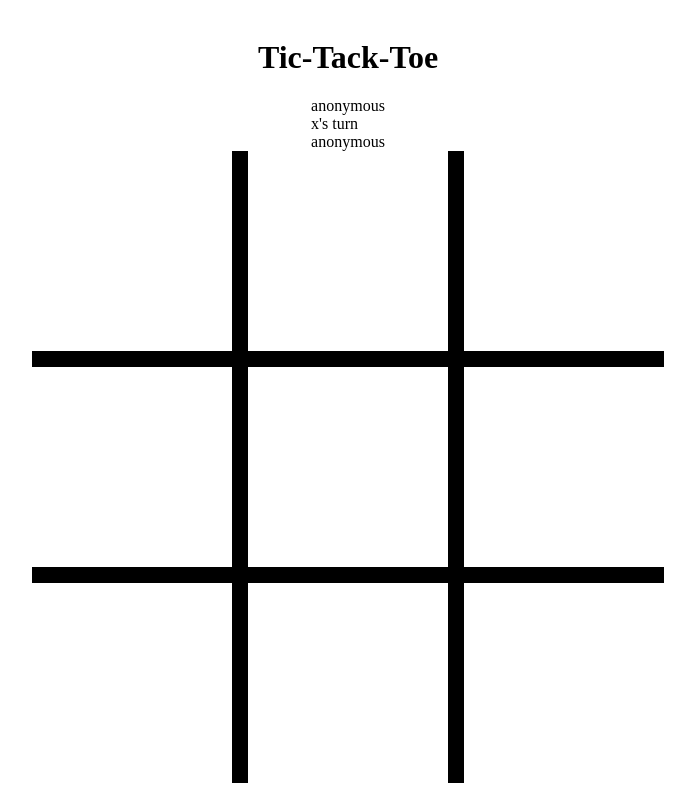
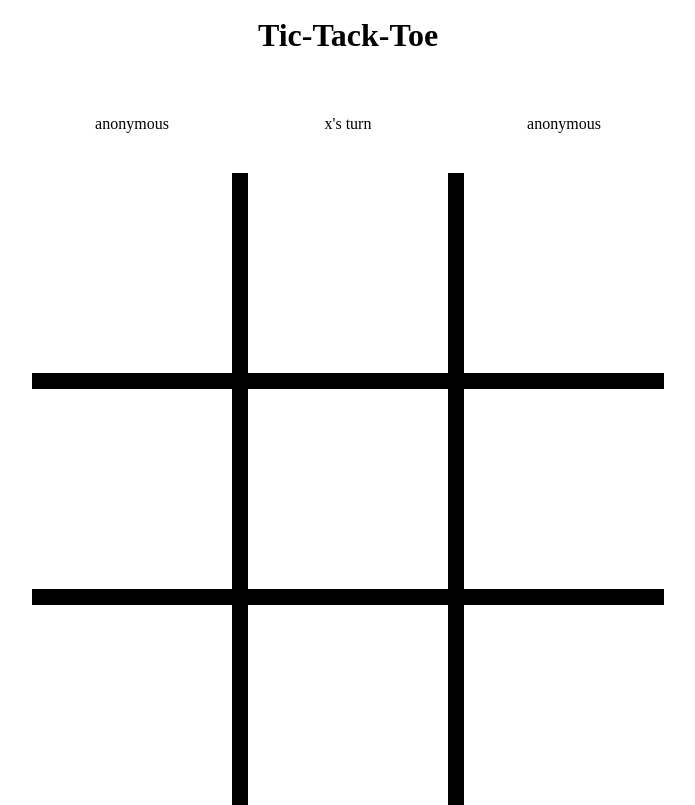
Before and after one commit to garryc5/Tic-Tack-Toe.js, a plain HTML site: page index.html in a window 1280 px wide. Both pictures are taken after a click on the button "Start". Shown: the whole page, without its empty margins (292-987 px from the left). Drawn offline with Linux system fonts and the light colour scheme.

Commit message:
added some polish

```diff
--- a/css/main.css
+++ b/css/main.css
@@ -26,8 +26,19 @@ background-color: #4aeded;
 section#board div
 {
     background-color: white;
+    text-align: center;
+    font-size: 20vmin;
 }
 section#game-starter
 {
     margin: 4vmin;
 }
+section#turns
+{
+    margin: 4vmin;
+    padding: 1vmin;
+    display: grid;
+    grid-template-columns: repeat(3,25vmin);
+    grid-gap: 2vmin;
+    text-align: center;
+}
```
